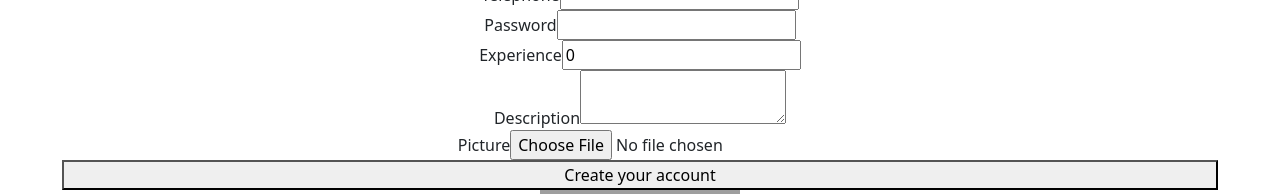
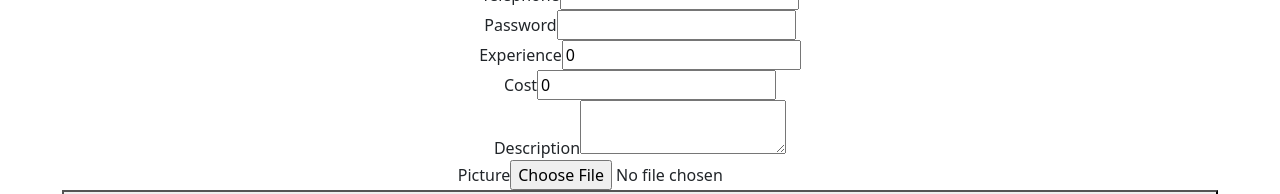
Before and after one commit to Rin-o/M2-Project-Frontend, a React (Vite) app: page /babysitters/new in a window 1280 px wide. Shown: the part 510-704 px from the top of the page. Built offline with nearby package versions, Linux system fonts and the light colour scheme; grey boxes are pictures that could not be loaded; a web font is replaced by a local one.

Commit message:
few changes

```diff
--- a/src/pages/AddBabysitterPage.jsx
+++ b/src/pages/AddBabysitterPage.jsx
@@ -19,6 +19,7 @@ const AddBabysitterPage = ({ isUpdate, babysitter }) => {
   const [description, setDescription] = useState('')
   const [picture, setPicture] = useState('')
   const [experience, setExperience] = useState(0)
+  const [cost, setCost] = useState(0)
 
   const onSubmit = async event => {
     event.preventDefault()
@@ -31,6 +32,7 @@ const AddBabysitterPage = ({ isUpdate, babysitter }) => {
       password,
       location: {streetNumber, streetName, city: cityName, postcode},
       experience,
+      cost,
       description,
       picture,
       id: uuidv4()}
@@ -72,7 +74,8 @@ const AddBabysitterPage = ({ isUpdate, babysitter }) => {
       setPhone(babysitter.phone) //telephone
       setPassword(babysitter.password)
       setPicture(babysitter.picture) //largePic
-      setExperience(babysitter.experience) //registered
+      setExperience(babysitter.experience)
+      setCost(babysitter.cost) //registered
     }
   }, [babysitter])
 
@@ -133,6 +136,10 @@ const AddBabysitterPage = ({ isUpdate, babysitter }) => {
             <input type='number' value={experience} onChange={event => setExperience(event.target.value)}/>
           </label>
           <label>
+            Cost
+            <input type='number' value={cost} onChange={event => setCost(event.target.value)}/>
+          </label>
+          <label>
             Description
             <textarea value={description} onChange={event => setDescription(event.target.value)} />
           </label>
--- a/src/pages/AllBabysittersPage.jsx
+++ b/src/pages/AllBabysittersPage.jsx
@@ -1,6 +1,5 @@
 import { Link } from "react-router-dom"
 import {useState, useEffect} from 'react'
-import AddBabysitterPage from './AddBabysitterPage'
 
 const AllBabysittersPage = () => {
 
@@ -22,9 +21,21 @@ const AllBabysittersPage = () => {
         fetchAllBabysitters()
       }, [])
 
-     const  addNewBabysitter = (newBabysitter) => {
+      const handleSortByAge = () => {
+        const copyBabysitters = [...babysitters];
+        copyBabysitters.sort ((user1, user2) => user1.age > user2.age ? 1 : -1)
+        setBabysitters(copyBabysitters);
+      }
+
+      const handleSortByExperience = () => {
+        const copyBabysitters = [...babysitters];
+        copyBabysitters.sort ((user1, user2) => user1.experience < user2.experience ? 1 : -1)
+        setBabysitters(copyBabysitters);
+      }
+
+     /*const  addNewBabysitter = (newBabysitter) => {
       setBabysitters([newBabysitter, ...babysitters])
-      }
+      }*/
 
       return (
         <div className="allNannyContainer">
@@ -34,6 +45,10 @@ const AllBabysittersPage = () => {
             <img src="src/assets/Images/cloud_icon.png" alt="cloud icon" className="cloud"/>
           </div>
           <p>IronNanny makes finding a local, trusted nanny, easier than ever.</p>
+          <div className="btn-group" role="group" aria-label="Basic example">
+          <button type='button' class="btn btn-secondary" onClick={() => handleSortByAge()}>Sort by age</button>
+          <button type='button' class="btn btn-secondary" onClick={() => handleSortByExperience()}>Sort by experience</button>
+          </div>
           <ul style={{listStyle: 'none', display: 'grid', gridTemplate: 'auto / repeat(3, 1fr)',
           gap: '1rem', padding: '0 1rem',}}>
               {babysitters.map(el => (
@@ -42,7 +57,9 @@ const AllBabysittersPage = () => {
                     <div className="font-container">
                     <img src={el.picture}/>
                       <h3>{el.name.first}</h3>
+                      <p>{el.age} years old</p>
                       <p>{el.experience} years of experience</p>
+                      <p>£{el.cost} per hour</p>
                     </div>
                   </Link>
                 </li>
--- a/src/pages/BabysitterDetailsPage.jsx
+++ b/src/pages/BabysitterDetailsPage.jsx
@@ -37,6 +37,8 @@ const BabysitterDetailsPage = () => {
           <img src={babysitter.picture}/>
           <h1>{babysitter.name.first} {babysitter.name.last}</h1>
           <h4>{babysitter.experience} years of experience</h4>
+          <p>£{babysitter.cost} per hour</p>
+
           <div style={{display: 'flex', alignItems:'center'}}>
             <div style={{display: 'flex', flexDirection: 'column', textAlign: 'left'}}>
               <h5>Age:</h5>
@@ -54,6 +56,7 @@ const BabysitterDetailsPage = () => {
               <p>{babysitter.description}</p>
             </div>
           </div>
+
           <button type='button'>Send an email</button>
           <Link to={`/adminPassword/${babysitterId}`}>
             <button type='button'>Update</button>
--- a/src/pages/UpdatePage.jsx
+++ b/src/pages/UpdatePage.jsx
@@ -21,6 +21,7 @@ const UpdatePage = () => {
     const [description, setDescription] = useState('')
     const [picture, setPicture] = useState('')
     const [experience, setExperience] = useState(0)
+    const [cost, setCost] = useState(0)
 
     const onSubmit = async event => {
         event.preventDefault()
@@ -33,6 +34,7 @@ const UpdatePage = () => {
           password,
           location: {streetNumber, streetName, city: cityName, postcode},
           experience,
+          cost,
           description,
           picture,
           id: uuidv4()}
@@ -65,7 +67,7 @@ const UpdatePage = () => {
         )
         if (response.ok) {
             const babysitter = await response.json()
-console.log(babysitter)
+
             setFirstName(babysitter.name.first)
             setLastName(babysitter.name.last)
             setGender(babysitter.gender)
@@ -80,6 +82,7 @@ console.log(babysitter)
             setPassword(babysitter.password? babysitter.password : '')
             setPicture(babysitter.picture)
             setExperience(babysitter.experience)
+            setCost(babysitter.cost)
         }
     }
 
@@ -159,6 +162,10 @@ console.log(babysitter)
             <input type='number' value={experience} onChange={event => setExperience(event.target.value)}/>
           </label>
           <label>
+            Cost
+            <input type='number' value={cost} onChange={event => setCost(event.target.value)}/>
+          </label>
+          <label>
             Description
             <textarea value={description} onChange={event => setDescription(event.target.value)}/>
           </label>
```
Lines whose indentation alone changed are shown as unchanged.
